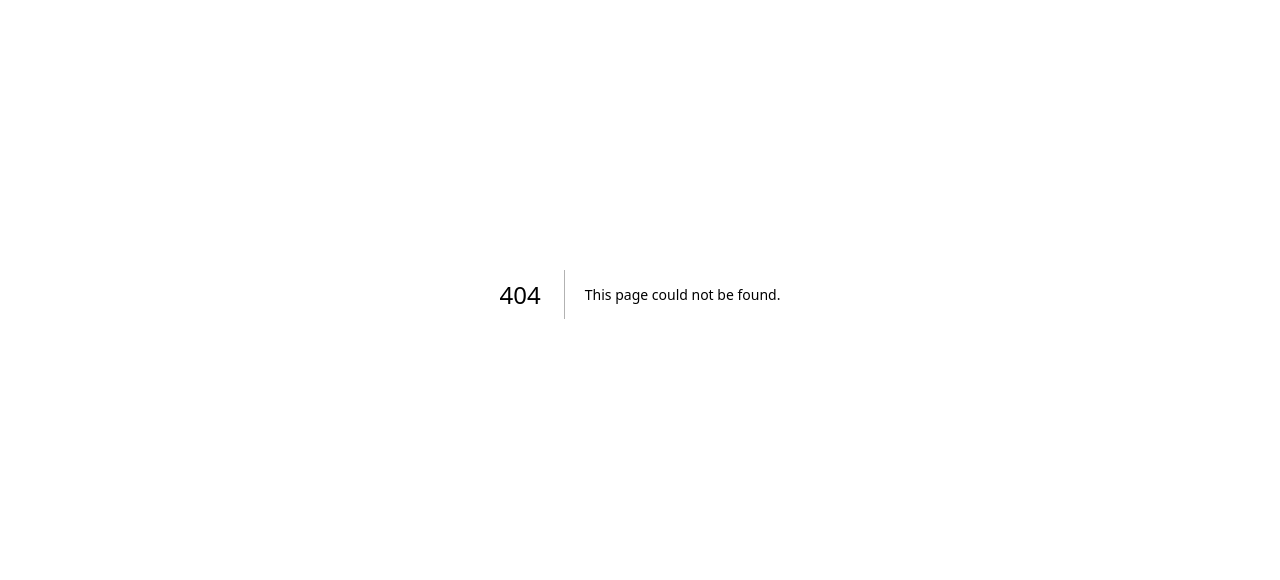
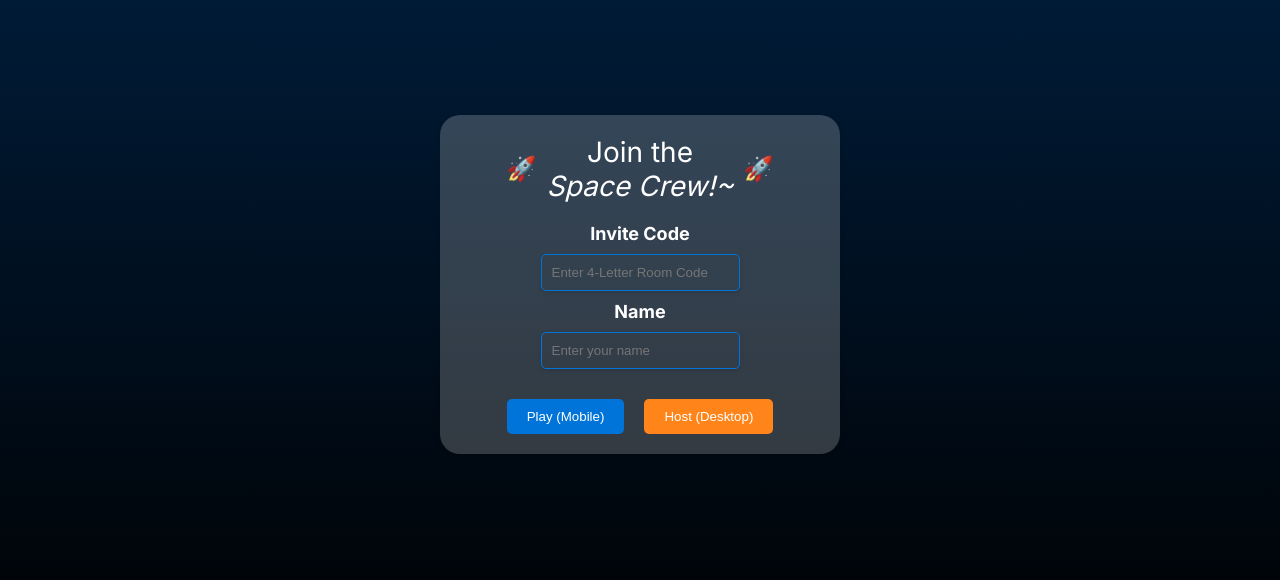
Before and after one commit to ExceptionHandlersUOA/SpaceshipCrewGame, a Next.js app: page /login in a window 1280 px wide. Before the commit this address had no page. Shown: the part 106-686 px from the top of the page. Built offline with nearby package versions, Linux system fonts and the light colour scheme.

Commit message:
feat: added basic login ui

```diff
--- /dev/null
+++ b/app/login/page.module.css
@@ -0,0 +1,83 @@
+/* page.module.css */
+
+.container {
+    display: flex;
+    flex-direction: column;
+    align-items: center;
+    justify-content: center;
+    height: 100vh;
+    background: linear-gradient(to bottom, #001f3f, #000000);
+    color: white;
+  }
+
+  .card {
+    background-color: rgba(255, 255, 255, 0.2);
+    padding: 20px;
+    border-radius: 20px;
+    margin-bottom: 20px;
+    width: 80%;
+    max-width: 400px;
+    text-align: center;
+    box-shadow: 0 4px 6px rgba(0, 0, 0, 0.1);
+  }
+
+  .titleContainer {
+    display: flex;
+    align-items: center;
+    justify-content: center;
+  }
+
+  .titleText {
+    font-size: 28px;
+    margin: 0 10px;
+    word-wrap: break-word;
+  }
+
+  .emoji {
+    font-size: 24px;
+  }
+
+  .subtitle {
+    font-size: 18px;
+    margin-bottom: 10px;
+  }
+
+  .input {
+    padding: 10px;
+    margin-bottom: 10px;
+    border: 1px solid #0074d9;
+    border-radius: 5px;
+    background-color: transparent;
+    color: white;
+    box-shadow: 0 2px 4px rgba(0, 0, 0, 0.1);
+  }
+
+  .primaryButton {
+    background-color: #0074d9;
+    color: white;
+    padding: 10px 20px;
+    border: none;
+    cursor: pointer;
+    border-radius: 5px;
+    transition: background-color 0.3s ease;
+    margin-right: 10px; /* Add spacing between buttons */
+  }
+
+  .primaryButton:hover {
+    background-color: #005ea6;
+  }
+
+  .secondaryButton {
+    background-color: #ff851b;
+    color: white;
+    border: none;
+    padding: 10px 20px;
+    border-radius: 5px;
+    cursor: pointer;
+    transition: background-color 0.3s ease;
+    margin-left: 10px; /* Add spacing between buttons */
+  }
+
+  .secondaryButton:hover {
+    background-color: #d65c00;
+  }
--- /dev/null
+++ b/app/login/page.tsx
@@ -0,0 +1,37 @@
+import { useState } from "react";
+import styles from "./page.module.css";
+
+export default function Page() {
+  return (
+    <div className={styles.container}>
+    <div className={styles.card}>
+      <div className={styles.titleContainer}>
+        <span className={styles.emoji}>🚀</span>
+        <p className={styles.titleText}>
+          Join the<br />
+          <i>Space Crew!~</i>
+        </p>
+        <span className={styles.emoji}>🚀</span>
+      </div>
+      <br />
+      <div className={styles.inputContainer}>
+        <h3 className={styles.subtitle}>Invite Code</h3>
+        <input
+          className={styles.input}
+          type="text"
+          placeholder="Enter 4-Letter Room Code"
+        />
+      </div>
+      <div className={styles.inputContainer}>
+        <h3 className={styles.subtitle}>Name</h3>
+        <input className={styles.input} type="text" placeholder="Enter your name" />
+      </div>
+      <br />
+      <div className={styles.buttonContainer}>
+        <button className={styles.primaryButton}>Play (Mobile)</button>
+        <button className={styles.secondaryButton}>Host (Desktop)</button>
+      </div>
+    </div>
+  </div>
+  );
+}
```
